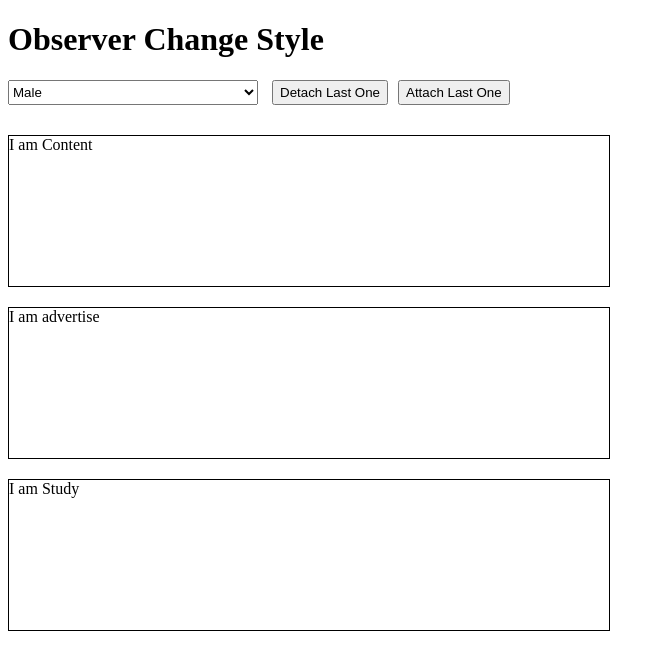
After one commit to lypk21/code-examples, a PHP site: page /observer.html in a window 1280 px wide. The commit adds this page. Shown: the top 670 px of the page, without its empty margins (0-665 px from the left). Run offline with PHP 8.4, Linux system fonts and the light colour scheme.

Commit message:
add html observer

```diff
--- /dev/null
+++ b/design-pattern/observer/observer.html
@@ -0,0 +1,89 @@
+<!DOCTYPE html>
+<html lang="en">
+<head>
+    <meta charset="UTF-8">
+    <title>Observer</title>
+    <style>
+        .select {
+            margin-bottom: 30px;
+            width: 250px;
+            height: 25px;
+        }
+        .btn {
+            height: 25px;
+            margin-left: 10px;
+        }
+        .content {
+            width: 600px;
+            height: 150px;
+            border: 1px solid #000;
+            margin-bottom: 20px;
+        }
+    </style>
+</head>
+<body>
+
+<h1>Observer Change Style</h1>
+<select class="select" name="" >
+    <option value="male">Male</option>
+    <option value="female">Female</option>
+</select>
+<button class="btn" onclick="detachLastOne()">Detach Last One</button><button class="btn" onclick="attachLastOne()">Attach Last One</button>
+<div class="content" id="content">I am Content</div>
+<div class="content" id="ad">I am advertise</div>
+<div class="content" id="study">I am Study</div>
+<script>
+    var sel = document.getElementsByTagName('select')[0];
+    sel.observers = {}
+    sel.attach = function (key,obj) {
+        this.observers[key] = obj;
+    }
+    sel.detach = function (key) {
+        delete this.observers[key]
+    }
+    sel.onchange = sel.notify = function () {
+        for (let key in this.observers) {
+            this.observers[key].update(this)
+        }
+    }
+    var content = document.getElementById('content')
+    content.update = function(observee) {
+        if(observee.value === 'male') {
+            this.style.backgroundColor = 'grey'
+        } else {
+            this.style.backgroundColor = 'pink'
+        }
+    }
+
+    var ad = document.getElementById('ad')
+    ad.update = function(observee) {
+        if(observee.value === 'male') {
+            this.innerHTML = 'Car'
+        } else {
+            this.innerHTML = 'Fashion'
+        }
+    }
+
+    var study = document.getElementById('study')
+    study.update = function(observee) {
+        if(observee.value === 'male') {
+            this.innerHTML = 'study programming'
+        } else {
+            this.innerHTML = 'study Beauty'
+        }
+    }
+    sel.attach('content',content)
+    sel.attach('ad',ad)
+    sel.attach('study',study)
+
+    function detachLastOne() {
+        sel.detach('study')
+    }
+    function attachLastOne() {
+        sel.attach('study',study)
+    }
+
+</script>
+
+</body>
+</html>
```
Also changed, not shown: design-pattern/observer/observer.php (+7 -7 lines).
